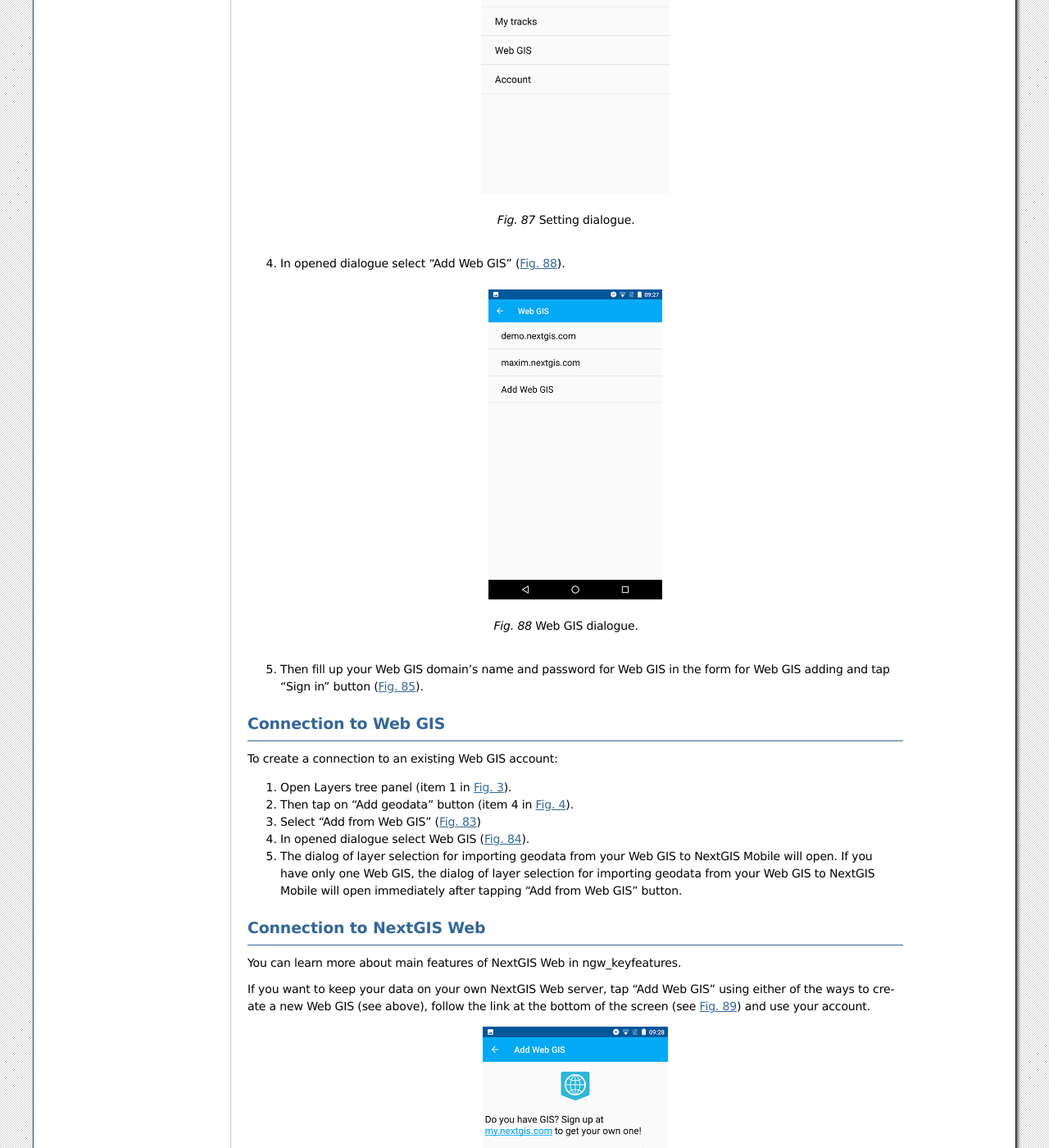
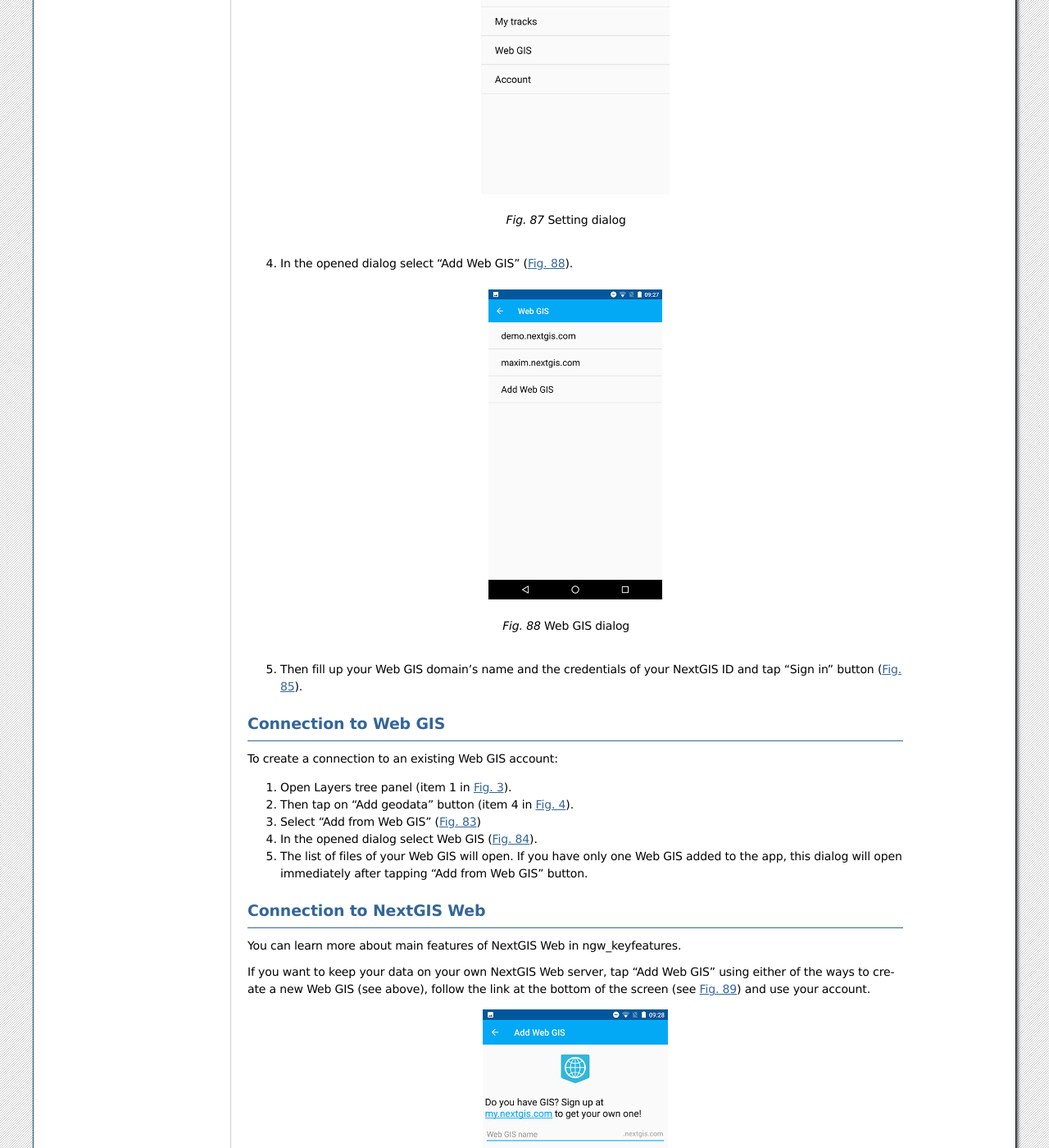
Before and after one commit to nextgis/docs_ngmobile, a Sphinx documentation site: the page built from source/ngw_integration.rst, in a window 1280 px wide and 1400 px high, scrolled down 2523 px. Shown: the whole window at 82% size. Built offline with Sphinx 7.4.7, drawn with Linux system fonts in a browser that asks for light colours; formulas are drawn with MathJax 3; some of the changed text lies outside the part shown.

Commit message:
Update ngw_integration.rst
Add sign-in with NextGIS ID

```diff
--- a/source/ngw_integration.rst
+++ b/source/ngw_integration.rst
@@ -31,25 +31,25 @@
    :align: center
    :height: 10cm
 
-   Add geodata dialogue.
+   Add geodata dialog
 
-4. In opened dialogue select “Add Web GIS” (:numref:`ngmobile_add_entry1_pic`).
+4. In the opened dialog select “Add Web GIS” (:numref:`ngmobile_add_entry1_pic`).
 
 .. figure:: _static/add_entry_eng.png
    :name: ngmobile_add_entry1_pic
    :align: center
    :height: 10cm
 
-   Web GIS dialogue.
+   Web GIS dialog
 
-5. Then fill up your Web GIS domain’s name and password for Web GIS in the form for Web GIS adding and tap “Sign in” button (:numref:`ngmobile_create_webgis_layer_pic`).
+5. Then fill up your Web GIS domain’s name and the credentials of your NextGIS ID and tap “Sign in” button (:numref:`ngmobile_create_webgis_layer_pic`).
 
 .. figure:: _static/new_webgis_eng.png
    :name: ngmobile_create_webgis_layer_pic
    :align: center
    :height: 10cm
 
-   Web GIS adding dialog.
+   Web GIS adding dialog
 
 The **second way** is the following:
 
@@ -62,7 +62,7 @@
    :align: center
    :height: 10cm
 
-   Contextual menu.
+   Contextual menu
 
 3. Select "Web GIS" (:numref:`ngmobile_settings_ngw_pic`).
 
@@ -71,18 +71,18 @@
    :align: center
    :height: 10cm
 
-   Setting dialogue.
+   Setting dialog
 
-4. In opened dialogue select “Add Web GIS” (:numref:`ngmobile_add_entry2_pic`).
+4. In the opened dialog select “Add Web GIS” (:numref:`ngmobile_add_entry2_pic`).
 
 .. figure:: _static/add_entry2_eng.png
    :name: ngmobile_add_entry2_pic
    :align: center
    :height: 10cm
 
-   Web GIS dialogue.
+   Web GIS dialog
 
-5. Then fill up your Web GIS domain’s name and password for Web GIS in the form for Web GIS adding and tap “Sign in” button (:numref:`ngmobile_create_webgis_layer_pic`).
+5. Then fill up your Web GIS domain’s name and the credentials of your NextGIS ID and tap “Sign in” button (:numref:`ngmobile_create_webgis_layer_pic`).
 
 .. _ngmobile_create_a_connection:
 
@@ -94,8 +94,8 @@
 1. Open Layers tree panel (item 1 in :numref:`ngmobile_main_activity_pic_1`).
 2. Then tap on "Add geodata" button (item 4 in :numref:`ngmobile_layer_tree_pic`).
 3. Select “Add from Web GIS” (:numref:`ngmobile_the_menu_button_Add_data_pic`)
-4. In opened dialogue select Web GIS (:numref:`ngmobile_add_entry1_pic`).
-5. The dialog of layer selection for importing geodata from your Web GIS to NextGIS Mobile will open. If you have only one Web GIS, the dialog of layer selection for importing geodata from your Web GIS to NextGIS Mobile will open immediately after tapping  “Add from Web GIS” button.
+4. In the opened dialog select Web GIS (:numref:`ngmobile_add_entry1_pic`).
+5. The list of files of your Web GIS will open. If you have only one Web GIS added to the app, this dialog will open immediately after tapping “Add from Web GIS” button.
 
 .. _ngmobile_create_a_connection_to_nextgis_web:
 
@@ -117,20 +117,20 @@
    :align: center
    :height: 10cm
 
-   Add Web GIS dialogue.
+   Add Web GIS dialog
 
-In opened dialogue fill up NextGIS Web :term:`URL`, login and password in the form and tap “Sign in” button (see :numref:`ngmobile_ngw_connection_settings_pic`).
+In the opened dialog fill up NextGIS Web :term:`URL`, login and password in the form and tap “Sign in” button (see :numref:`ngmobile_ngw_connection_settings_pic`).
 
 .. figure:: _static/nextgis_web_eng.png
    :name: ngmobile_ngw_connection_settings_pic
    :align: center
    :height: 10cm
 
-   NextGIS Web adding dialogue.
+   NextGIS Web adding dialog
 
 .. note::
-   Login and password for NextGIS Web adding should be fiiled up without spaces!
-   Many gadgets add a space at the end of the text during autosubstitution or pasting the text from the clipboard to the login/password, and NextGIS Web identifies this as another login or password and cancel the connection.
+   Login and password fields for NextGIS Web adding should be fiiled up without spaces!
+   Many gadgets add a space at the end of the text during autosubstitution or pasting the text from the clipboard, and NextGIS Web identifies this as another login or password and cancels the connection.
 
 
 .. _ngmobile_change_account:
@@ -144,46 +144,46 @@
 2. Select "Settings" (:numref:`ngmobile_settings2_pic`).
 3. Select "Web GIS" (:numref:`ngmobile_settings_ngw_pic`).
 4. Select Web GIS account (:numref:`ngmobile_add_entry2_pic`).
-5. In opened window select "Edit account" (see :numref:`ngmobile_remove_account_pic`).
+5. In the opened window select "Edit account" (see :numref:`ngmobile_remove_account_pic`).
 
 .. figure:: _static/remove_account_eng.png
    :name: ngmobile_remove_account_pic
    :align: center
    :height: 10cm
 
-   Settings dialogue.
+   Settings dialog
 
 6. Here you can edit the following fields (see :numref:`ngmobile_edit_account_pic`):
 
-1. Login.
-2. Password.
+1. Login
+2. Password
 
 .. figure:: _static/ng_mobile_edit_account_eng.png
    :name: ngmobile_edit_account_pic
    :align: center
    :height: 10cm
 
-   Editing of Web GIS account.
+   Editing Web GIS account
 
 .. _ngmobile_delete_account:
 
 Deleting of Web GIS account
 ---------------------------
 
-You can delete Web GIS account in a several ways. The **first way** is the following:
+You can delete Web GIS account in several ways. The **first way** is the following:
 
 1. Tap contextual menu icon (item 5 in :numref:`ngmobile_main_activity_pic_1`).
 2. Select "Settings" (:numref:`ngmobile_settings2_pic`).
 3. Select "Web GIS" (:numref:`ngmobile_settings_ngw_pic`).
 4. Select Web GIS account (:numref:`ngmobile_add_entry2_pic`).
-5. In opened window select "Delete account" (see :numref:`ngmobile_remove_account1_pic`).
+5. In the opened window select "Delete account" (see :numref:`ngmobile_remove_account1_pic`).
 
 .. figure:: _static/remove_account1_eng.png
    :name: ngmobile_remove_account1_pic
    :align: center
    :height: 10cm
 
-   Settings dialogue.
+   Settings dialog
 
 6. Delete selected Web GIS account.
 7. In the case of successful deleting, the window with Web GIS selection will be opened without deleted Web GIS account.
@@ -198,7 +198,7 @@
    :align: center
    :height: 10cm
 
-   Accounts selecting in OS settings.
+   Selecting accounts in OS settings
 
 3. Select the "NextGIS" account from the list(see :numref:`ngmobile_accounts_in_os_pic`).
 
@@ -207,25 +207,25 @@
    :align: center
    :height: 10cm
 
-   NextGIS account in OS settings.
+   NextGIS account in OS settings
 
-4. In opened window select Web GIS account (see :numref:`ngmobile_remove_account_in_os_pic`).
+4. In the opened window select Web GIS account (see :numref:`ngmobile_remove_account_in_os_pic`).
 
 .. figure:: _static/remove_account_in_os_eng.png
    :name: ngmobile_remove_account_in_os_pic
    :align: center
    :height: 10cm
 
-   Web GIS account selecting in OS settings.
+   Selecting Web GIS account in OS settings
 
-5. In opened "Sync" window tap contextual menu icon in the right upeper corner of the screen and select "Remove account" (see :numref:`ngmobile_remove_account1_in_os_pic`).
+5. In the opened "Sync" window tap contextual menu icon in the right upeper corner of the screen and select "Remove account" (see :numref:`ngmobile_remove_account1_in_os_pic`).
 
 .. figure:: _static/remove_account1_in_os_eng.png
    :name: ngmobile_remove_account1_in_os_pic
    :align: center
    :height: 10cm
 
-   Web GIS account deleting through the OS settings.
+   Deleting Web GIS account through the OS settings
 
 .. _ngmobile_add_layer_webgis:
 
@@ -237,15 +237,15 @@
 1. Open Layers tree panel (item 1 in :numref:`ngmobile_main_activity_pic_1`).
 2. Then tap on "Add geodata" button (item 4 in :numref:`ngmobile_layer_tree_pic`).
 3. Select “Add from Web GIS” (:numref:`ngmobile_the_menu_button_Add_data_pic`)
-4. In opened dialogue select Web GIS (:numref:`ngmobile_add_entry1_pic`). You can learn more about creating of Web GIS account in :ref:`ngmobile_сreate_a_connection`.
-5. In opened window you can see the list of internal resources and layers (vector and raster) for the selected Web GIS account (see :numref:`ngmobile_list_of_files_pic`).
+4. In the opened dialog select Web GIS (:numref:`ngmobile_add_entry1_pic`). You can learn more about creating of Web GIS account in :ref:`ngmobile_сreate_a_connection`.
+5. In the opened window you can see the list of internal resources and layers (vector and raster) for the selected Web GIS account (see :numref:`ngmobile_list_of_files_pic`).
 
 .. figure:: _static/list_of_files_eng.png
    :name: ngmobile_list_of_files_pic
    :align: center
    :height: 10cm
 
-   The list of Web GIS internal resources and layers.
+   The list of Web GIS internal resources and layers
 
 6. Select a group of Web GIS resources and within it tick a layer (vector/raster) you want to add and tap "Add" (see :numref:`ngmobile_file_selection_pic`).
 
@@ -254,29 +254,29 @@
    :align: center
    :width: 10cm
 
-   Selecting a layer within a Web GIS resources group.
+   Selecting a layer within a Web GIS resources group
 
 .. note::
    If you need to select several layers in different groups of Web GIS account, the tick of the layer selection will keep while you switching over the groups.
 
-7. Layer's processing dialogue includes options "Cancel" and "Hide" (see :numref:`ngmobile_processing_layer_pic`).
+7. Layer's processing dialog includes options "Cancel" and "Hide" (see :numref:`ngmobile_processing_layer_pic`).
 
 .. figure:: _static/processing_layer_eng.png
    :name: ngmobile_processing_layer_pic
    :align: center
    :height: 10cm
 
-   Layers's processing dialogue.
+   Layers's processing dialog
 
 To stop Web GIS layer's processing tap "Cancel" button.
-To avoid program's interface blocking and to continue working with NextGIS Mobile tap "Hide" button. As a result Web GIS layers's processing dialogue will be transfered to status panel (see :numref:`ngmobile_download_status_pic`).
+To avoid program's interface blocking and to continue working with NextGIS Mobile tap "Hide" button. As a result Web GIS layers's processing dialog will be transfered to status panel (see :numref:`ngmobile_download_status_pic`).
 
 .. figure:: _static/download_status_eng.png
    :name: ngmobile_download_status_pic
    :align: center
    :height: 10cm
 
-   Status panel.
+   Status panel
 
 .. note::
    To stop the processing of Web GIS layer, which was transfered to status panel
@@ -299,7 +299,7 @@
 2. Select "Settings" (:numref:`ngmobile_settings2_pic`).
 3. Select "Web GIS" (:numref:`ngmobile_settings_ngw_pic`).
 4. Select Web GIS account (:numref:`ngmobile_add_entry2_pic`).
-5. In will open a dialogue with options (see :numref:`ngmobile_connection_properties_window_pic`):
+5. A dialog with options will open (see :numref:`ngmobile_connection_properties_window_pic`):
 
    - automatic synchronization;
    - synchronization interval (can be set to 5 minutes - 2 hours);
@@ -310,7 +310,7 @@
    :align: center
    :height: 10cm
 
-   Settings of Web GIS account.
+   Settings of Web GIS account
 
 After a Web GIS layer for synchronization is selected the icon of the synchronization beginning appears near the the icon of the selected layer and near the icon of that layer on the layers tree (see :numref:`ngmobile_layers_tree_int_pic`):
 
@@ -319,4 +319,4 @@
    :align: center
    :height: 10cm
 
-   Layers tree.
+   Layers tree
```
